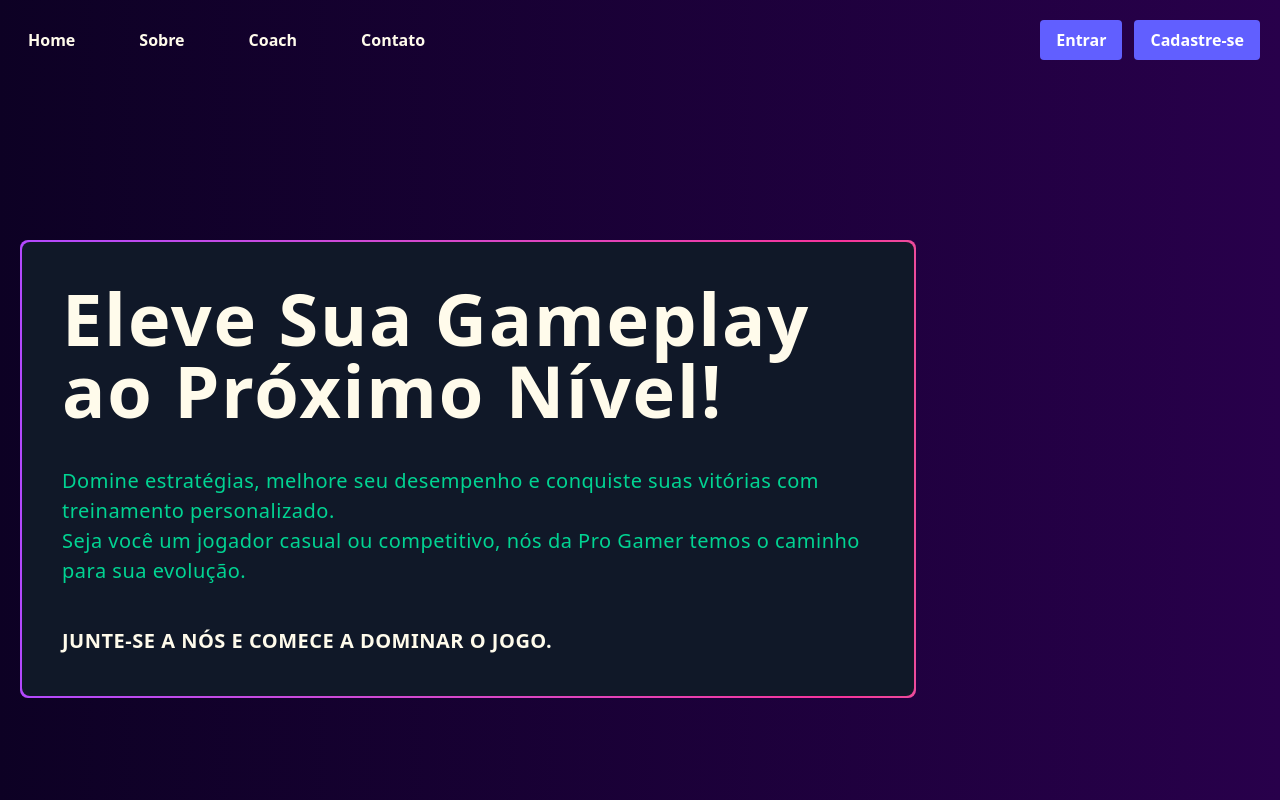
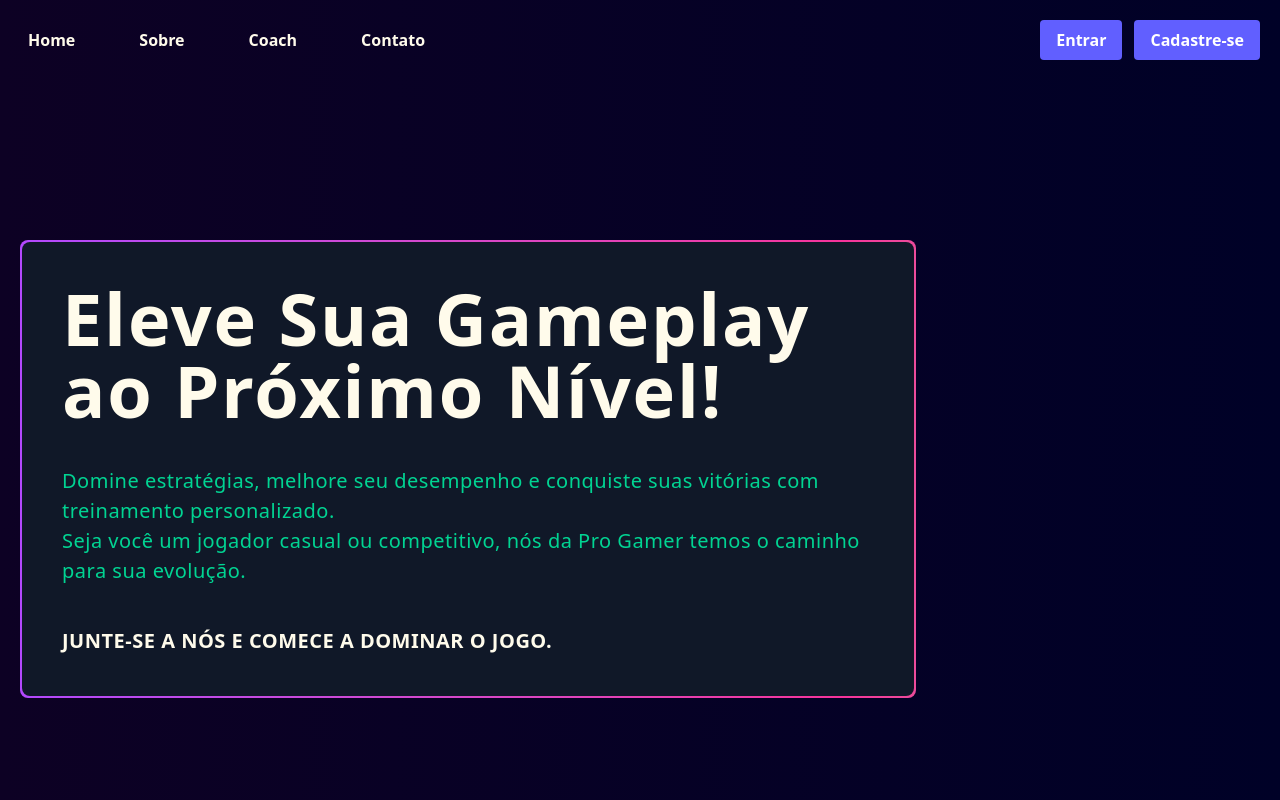
Before and after one commit to matheustoscano18/ProGamerReact, a React (Vite) app in the folder meu-projeto/: page / in a window 1280 px wide. Built offline with nearby package versions, Linux system fonts and the light colour scheme.

Commit message:
bg color

```diff
--- a/meu-projeto/src/styles/App.css
+++ b/meu-projeto/src/styles/App.css
@@ -3,7 +3,7 @@
 
 @layer utilities {
     .bg-purple-gradient {
-      background: linear-gradient(to right, #0d0124, #28004b);
+      background: linear-gradient(to right, #0d0124, #000127);
     }
 }
 
```
